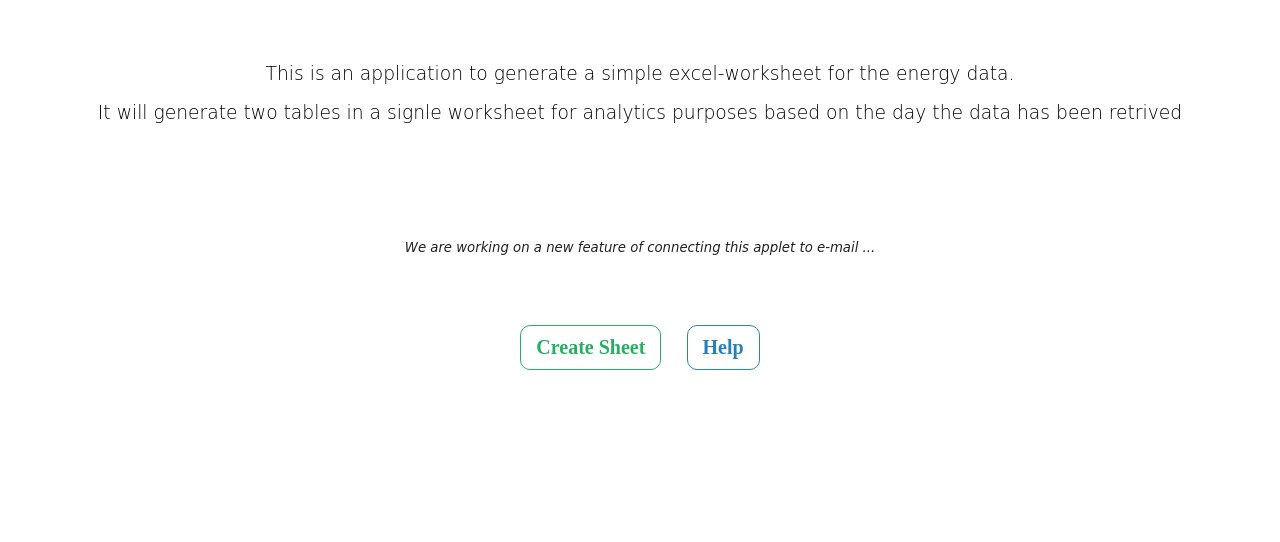
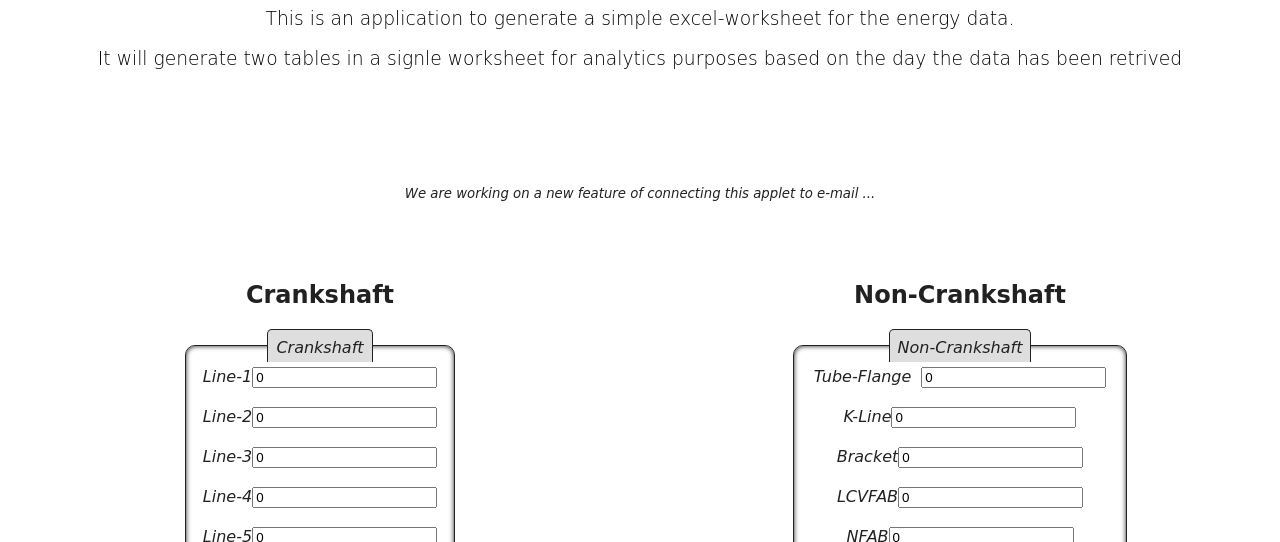
Before and after one commit to PurujeetPatil/electron-js-basics, an Electron app: page getting-to-know-electron/excel-energy/index.html in a window 1280 px wide. Shown: the part 258-800 px from the top of the page. Drawn offline with Linux system fonts and the light colour scheme.

Commit message:
Adding source files

```diff
--- a/getting-to-know-electron/excel-energy/index.html
+++ b/getting-to-know-electron/excel-energy/index.html
@@ -5,7 +5,7 @@
     <meta charset="UTF-8">
     <meta name="viewport" content="width=device-width, initial-scale=1.0">
     <title>Energy Excel</title>
-    <link rel="stylesheet" href="./src/style.css">
+    <link rel="stylesheet" href="./src/index.css">
 </head>
 
 <body>
@@ -24,8 +24,50 @@
             <h5>We are working on a new feature of connecting this applet to e-mail ...</h5>
             <br>
             <br>
-            <button class="button create-sheet-button">Create Sheet</button>
-            <button class="button help-button">Help</button>
+            <div class="form-content">
+                <div>
+                    <h2>Crankshaft</h2>
+                    <form id="crankshaft-form">
+                        <fieldset>
+                            <legend>Crankshaft</legend>
+                            <label for="Line-1"><span>Line-1</span><input type="number" min="0" name="Line-1" value="0"></label><br><br>
+                            <label for="Line-2"><span>Line-2</span><input type="number" min="0" name="Line-2" value="0"></label><br><br>
+                            <label for="Line-3"><span>Line-3</span><input type="number" min="0" name="Line-3" value="0"></label><br><br>
+                            <label for="Line-4"><span>Line-4</span><input type="number" min="0" name="Line-4" value="0"></label><br><br>
+                            <label for="Line-5"><span>Line-5</span><input type="number" min="0" name="Line-5" value="0"></label><br><br>
+                            <label for="Line-6"><span>Line-6</span><input type="number" min="0" name="Line-6" value="0"></label><br><br>
+                            <label for="Line-7"><span>Line-7</span><input type="number" min="0" name="Line-7" value="0"></label><br><br>
+                            <label for="Line-8"><span>Line-8</span><input type="number" min="0" name="Line-8" value="0"></label><br><br>
+                            <label for="Line-9"><span>Line-9</span><input type="number" min="0" name="Line-9" value="0"></label><br><br>
+                            <label for="Line-10"><span>Line-10</span><input type="number" min="0" name="Line-10" value="0"></label><br><br>
+                            <label for="Line-11"><span>Line-11</span><input type="number" min="0" name="Line-11" value="0"></label><br><br>
+                        </fieldset>
+                    </form>
+                </div>
+                <div>
+                    <h2>Non-Crankshaft</h2>
+                    <form id="non-crankshaft-form">
+                        <fieldset>
+                            <legend>Non-Crankshaft</legend>
+                            <label for="Tube-Flange"><span style="padding-right: 10px;">Tube-Flange</span><input type="number" min="0" name="Tube-Flange" value="0"></label><br><br>
+                            <label for="K-Line"><span>K-Line</span><input type="number" min="0" name="K-Line" value="0"></label><br><br>
+                            <label for="Bracket"><span>Bracket</span><input type="number" min="0" name="Bracket" value="0"></label><br><br>
+                            <label for="LCVFAB"><span>LCVFAB</span><input type="number" min="0" name="LCVFAB" value="0"></label><br><br>
+                            <label for="NFAB"><span>NFAB</span><input type="number" min="0" name="NFAB" value="0"></label><br><br>
+                            <label for="NFAB-2"><span>NFAB-2</span><input type="number" min="0" name="NFAB-2" value="0"></label><br><br>
+                            <label for="RWL"><span>RWL</span><input type="number" min="0" name="RWL" value="0"></label><br><br>
+                            <label for="SNY"><span>SNY</span><input type="number" min="0" name="SNY" value="0"></label><br><br>
+                            <label for="Unisign"><span>Unisign</span><input type="number" min="0" name="Unisign" value="0"></label><br><br>
+                            <label for="Unisign-Module"><span>Unisign-Module</span><input type="number" min="0" name="Unisign-Module" value="0"></label><br><br>
+                            <label for="Matec"><span>Matec</span><input type="number" min="0" name="Matec" value="0"></label><br><br>
+                        </fieldset>
+                    </form>
+                </div>
+            </div>
+            <br><br>
+            <button class="button create-sheet-button" id="create-sheet-button">Create Sheet</button>
+
+            <p id="entered-text"></p>
         </div>
     </div>
 
--- a/getting-to-know-electron/excel-energy/src/style.css
+++ b/getting-to-know-electron/excel-energy/src/index.css
@@ -29,11 +29,12 @@ body {
 }
 
 .content {
+    margin-top: 150px;
+    margin-bottom: 50px;
     text-align: center;
     position: relative;
     left: 50%;
-    top: 50%;
-    transform: translate(-50%, -50%);
+    transform: translate(-50%, 0%);
 }
 
 .content h1 {
@@ -76,14 +77,46 @@ body {
     cursor: pointer;
 }
 
-.help-button {
-    border: solid 1px #2980b9;
-    color: #2980b9;
-    background: none;
+.form-content {
+    text-align: center;
+    display: grid;
+    grid-template-columns: 1fr 1fr;
+    color: #212121;
 }
 
-.help-button:hover {
-    color: white;
-    background-color: #2980b9;
-    cursor: pointer;
+.form-content div {
+    margin: auto;
 }
+
+.form-content div form fieldset {
+    border-radius: 10px;
+	-webkit-border-radius: 10px;
+	-moz-border-radius: 10px;
+	margin: 0px 0px 10px 0px;
+	border: 1px solid #212121;
+	background: none;
+	box-shadow: inset 0px 0px 5px #212121;
+	-moz-box-shadow: inset 0px 0px 5px #212121;
+	-webkit-box-shadow: inset 0px 0px 5px #212121;
+}
+
+.form-content div form fieldset legend{
+	border-top: 1px solid #212121;
+	border-left: 1px solid #212121;
+	border-right: 1px solid #212121;
+	border-radius: 5px 5px 0px 0px;
+	-webkit-border-radius: 5px 5px 0px 0px;
+	-moz-border-radius: 5px 5px 0px 0px;
+	background: #dedede;
+	padding: 8px 8px 5px 8px;
+    font-weight: normal;
+    font-size: medium;
+    font-style: italic;
+}
+
+.form-content div form fieldset label{
+	background: none;
+    font-weight: normal;
+    font-size: medium;
+    font-style: italic;
+}
```
Also changed, not shown: getting-to-know-electron/excel-energy/src/main.js (+9 -0 lines).
